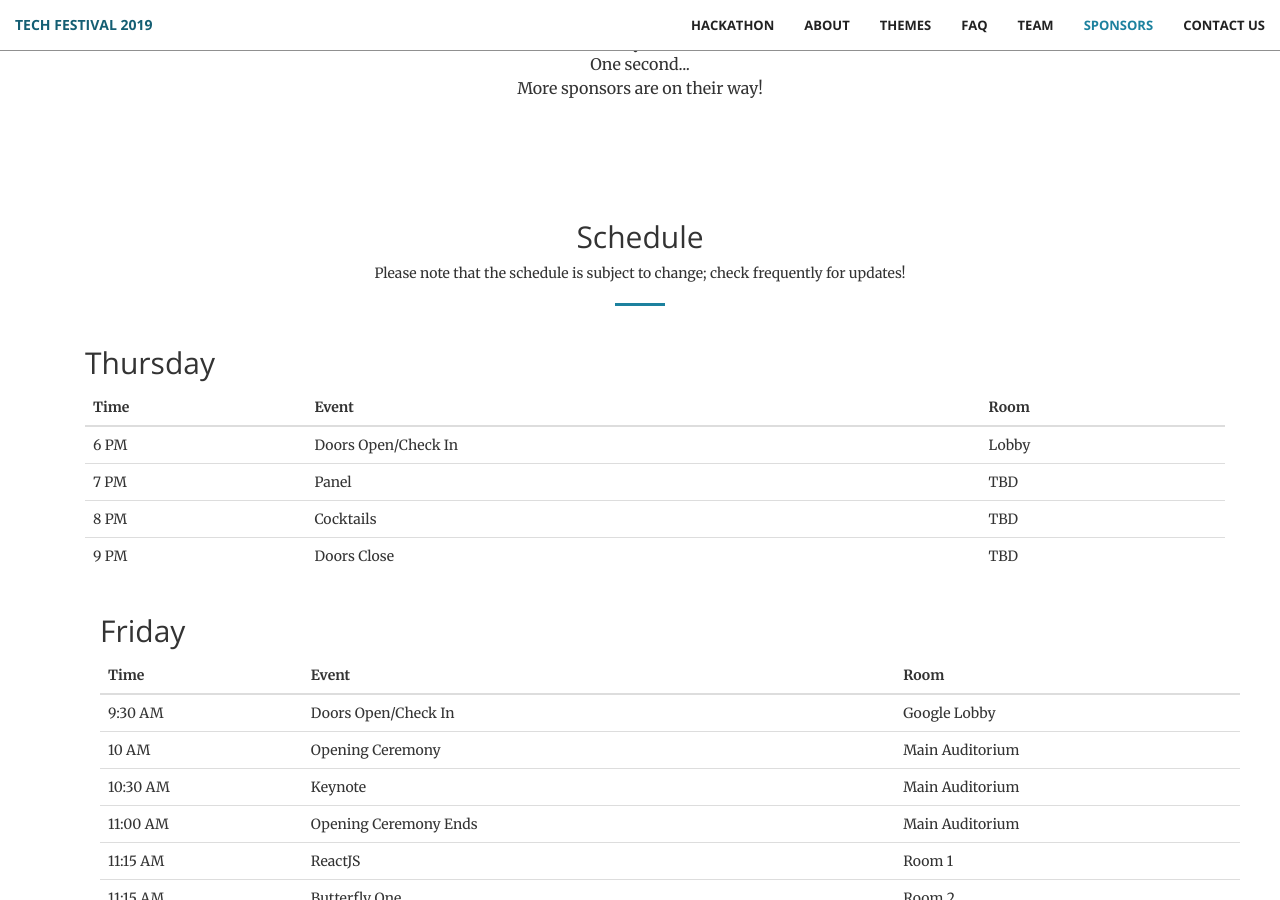
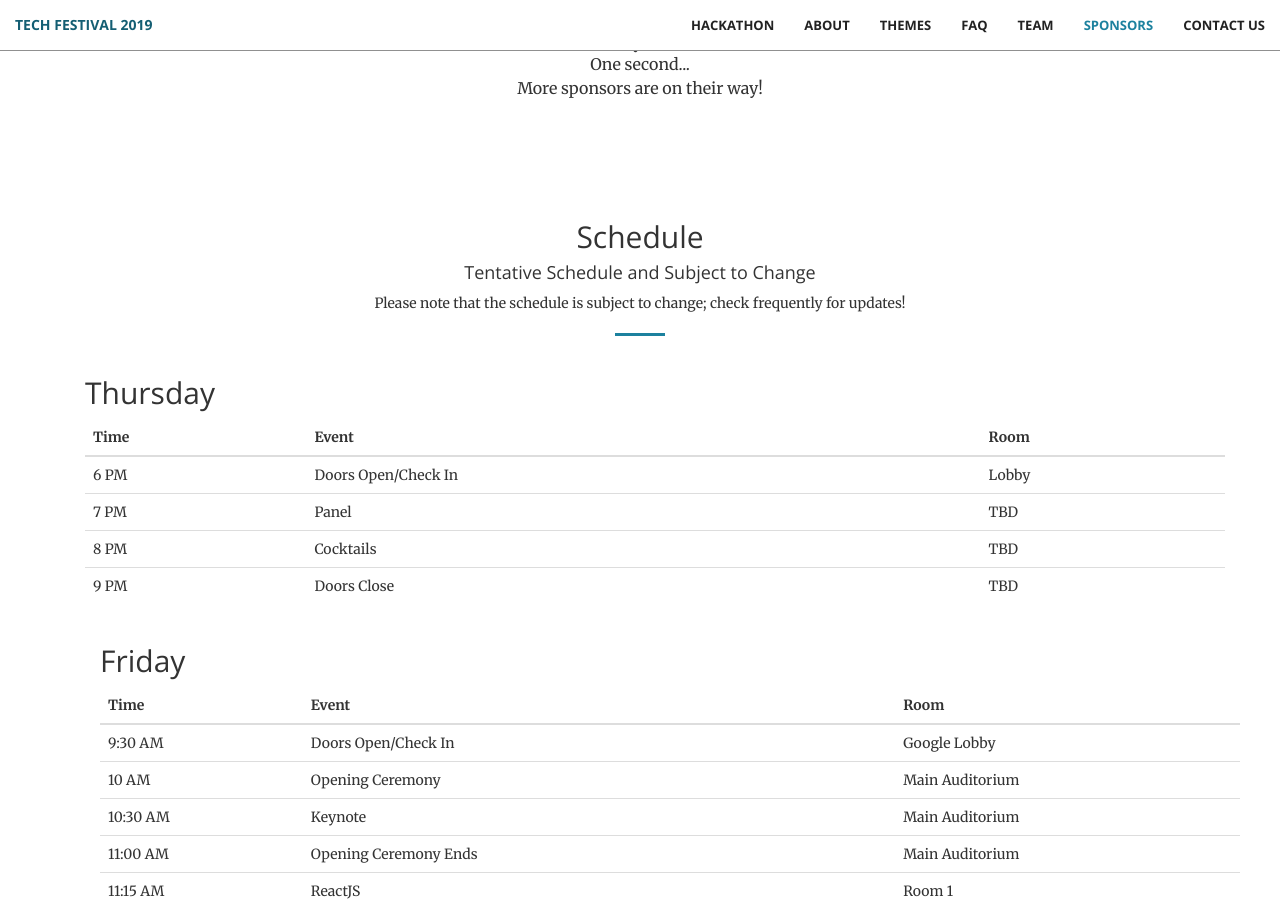
Before and after one commit to techfestivalnyc/techfestivalnyc.github.io, a Jekyll site: the page built from index.html, in a window 1280 px wide and 900 px high, scrolled down 9024 px. Built offline with Jekyll 4.4.1, drawn with Linux system fonts in a browser that asks for light colours.

Commit message:
Update schedule.html

```diff
--- a/_includes/schedule.html
+++ b/_includes/schedule.html
@@ -2,6 +2,7 @@
         <div class="row">
             <div class="col-lg-8 col-lg-offset-2 text-center">
                 <h2 class="section-heading">Schedule</h2>
+		    <h4 class="section-heading">Tentative Schedule and Subject to Change</h4>
                 <span>Please note that the schedule is subject to change; check frequently for updates!</span>
                 <hr class="primary">
             </div>
```
